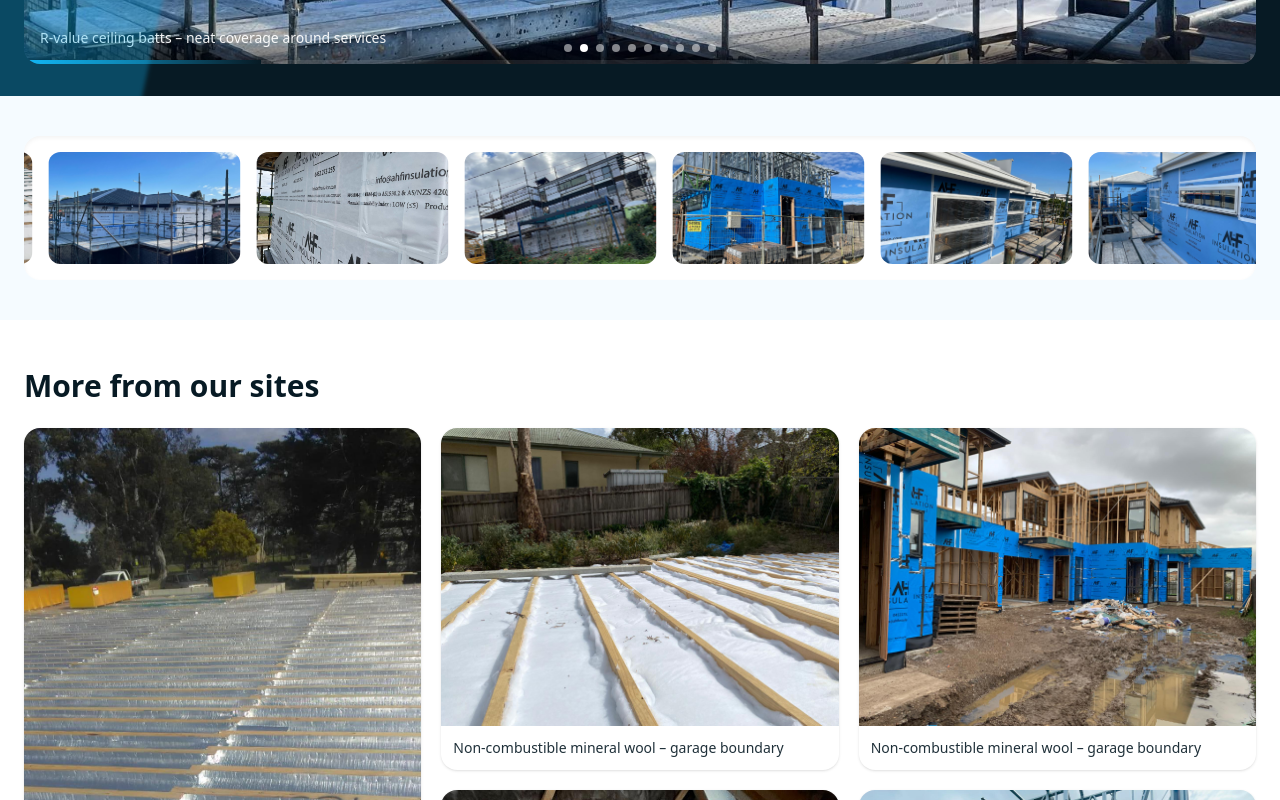
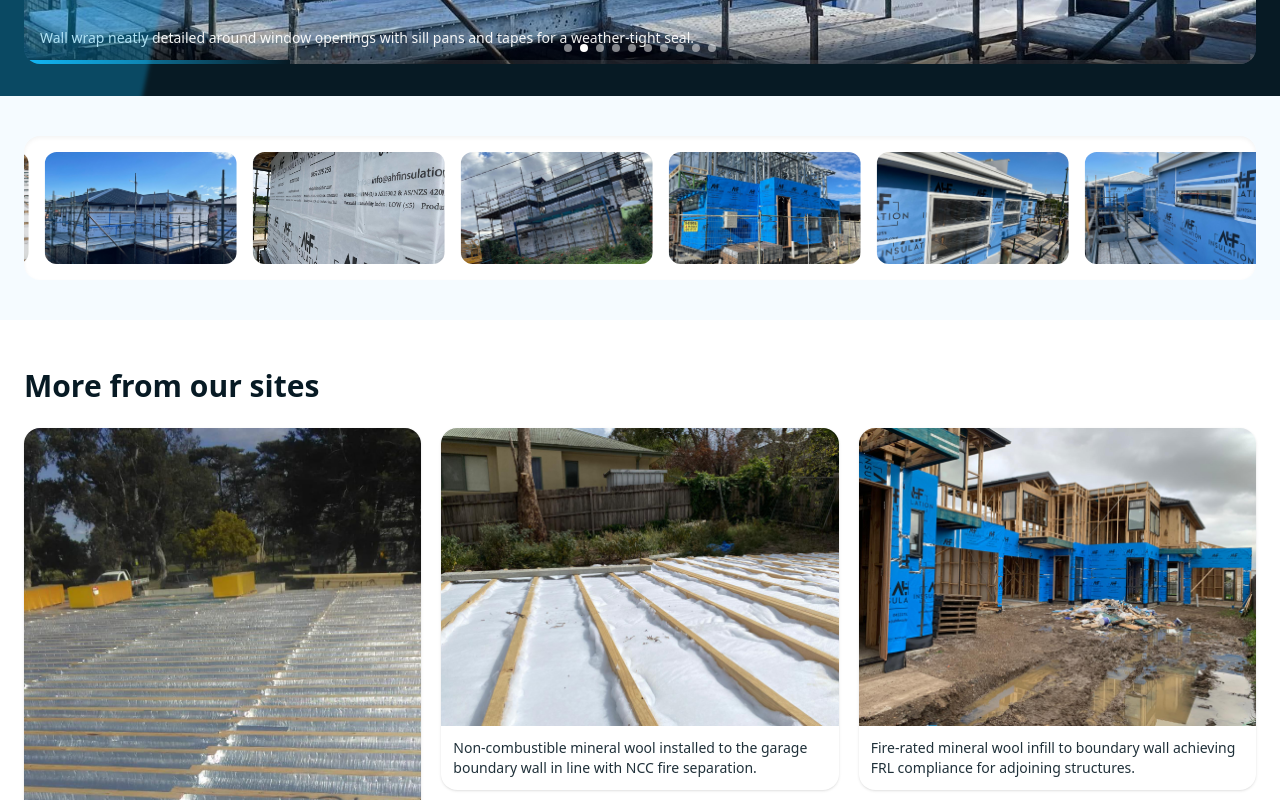
Before and after one commit to Jsamreen/AHFinsulation, a React (Vite) app in the folder frontend/: page /gallery in a window 1280 px wide. Shown: the part 780-1580 px from the top of the page. Built offline with nearby package versions, Linux system fonts and the light colour scheme.

Commit message:
fix:added captions into images on galllery page

```diff
--- a/frontend/src/pages/Gallery.jsx
+++ b/frontend/src/pages/Gallery.jsx
@@ -2,6 +2,7 @@
 import React, { useEffect, useMemo, useRef, useState } from "react";
 import { motion, AnimatePresence } from "framer-motion";
 import { ChevronLeft, ChevronRight, PlayCircle, X } from "lucide-react";
+
 
 /** ----------------------------------------------------------------
  * Add your files in /public/media/gallery and list them here.
@@ -9,138 +10,158 @@ import { ChevronLeft, ChevronRight, PlayCircle, X } from "lucide-react";
  * poster: optional poster image for videos (recommended)
  * ---------------------------------------------------------------- */
 const MEDIA = [
-  // HERO-first items appear in the slider
+  // HERO — these appear in the slider
   {
-    id: "hero-01",
+    id: "IMG-20250908-WA0046",
     type: "image",
     src: "/media/gallery/IMG-20250908-WA0046.jpg",
-    alt: "R-value ceiling batts – neat coverage around services",
+    short: "Façade wrap & tapes",
+    alt: "External wall wrap and tapes installed to the façade — weather barrier ready for cladding.",
     hero: true,
-    tags: ["residential", "ceiling"],
+    tags: ["new-build", "wrap", "envelope"],
   },
   {
-    id: "hero-01",
+    id: "IMG-20250908-WA0052",
     type: "image",
     src: "/media/gallery/IMG-20250908-WA0052.jpg",
-    alt: "R-value ceiling batts – neat coverage around services",
+    short: "Windows wrapped & sealed",
+    alt: "Wall wrap neatly detailed around window openings with sill pans and tapes for a weather-tight seal.",
     hero: true,
-    tags: ["residential", "ceiling"],
+    tags: ["new-build", "wrap", "windows"],
   },
   {
-    id: "hero-01",
+    id: "IMG-20250908-WA0064",
     type: "image",
     src: "/media/gallery/IMG-20250908-WA0064.jpg",
-    alt: "R-value ceiling batts – neat coverage around services",
+    short: "Upper-storey wrap",
+    alt: "Continuous wall wrap to the upper storey, tensioned and taped for consistent coverage.",
     hero: true,
-    tags: ["residential", "ceiling"],
+    tags: ["new-build", "wrap", "upper-storey"],
   },
   {
-    id: "hero-01",
+    id: "IMG-20250908-WA0083",
     type: "image",
     src: "/media/gallery/IMG-20250908-WA0083.jpg",
-    alt: "R-value ceiling batts – neat coverage around services",
+    short: "Façade detailing",
+    alt: "Façade wrap integrated with window flashings and taped penetrations for durable weatherproofing.",
     hero: true,
-    tags: ["residential", "ceiling"],
+    tags: ["new-build", "wrap", "flashing"],
   },
-   {
-    id: "hero-01",
+  {
+    id: "IMG-20250908-WA0086",
     type: "image",
     src: "/media/gallery/IMG-20250908-WA0086.jpg",
-    alt: "R-value ceiling batts – neat coverage around services",
+    short: "Wrap — penetrations sealed",
+    alt: "External wall wrap with services penetrations sealed and taped to maintain the air and weather barrier.",
     hero: true,
-    tags: ["residential", "ceiling"],
+    tags: ["new-build", "wrap", "services"],
   },
   {
-    id: "hero-01",
+    id: "IMG-20250908-WA0093",
     type: "image",
     src: "/media/gallery/IMG-20250908-WA0093.jpg",
-    alt: "R-value ceiling batts – neat coverage around services",
+    short: "Townhouse row — wrap",
+    alt: "Row of townhouses wrapped with AHF Insulation barrier for a continuous external envelope.",
     hero: true,
-    tags: ["residential", "ceiling"],
+    tags: ["new-build", "wrap", "multi-dwelling"],
   },
   {
-    id: "hero-01",
+    id: "IMG-20250908-WA0095",
     type: "image",
     src: "/media/gallery/IMG-20250908-WA0095.jpg",
-    alt: "R-value ceiling batts – neat coverage around services",
+    short: "Corner elevation — wrap",
+    alt: "Tensioned wrap and taped laps around a corner elevation, ready for cladding.",
     hero: true,
-    tags: ["residential", "ceiling"],
+    tags: ["new-build", "wrap", "envelope"],
   },
   {
-    id: "hero-01",
+    id: "IMG-20250908-WA0072-hero",
     type: "image",
     src: "/media/gallery/IMG-20250908-WA0072.jpg",
-    alt: "R-value ceiling batts – neat coverage around services",
+    short: "Wrap & batten stage",
+    alt: "External wrap in place with framing and battens — building envelope progressing to cladding.",
     hero: true,
-    tags: ["residential", "ceiling"],
+    tags: ["new-build", "wrap", "batten"],
   },
   {
-    id: "hero-01",
+    id: "IMG-20250908-WA0023",
     type: "image",
     src: "/media/gallery/IMG-20250908-WA0023.jpg",
-    alt: "R-value ceiling batts – neat coverage around services",
+    short: "Façade progress",
+    alt: "Site progress shot showing wrapped façades and scaffold — envelope protected from weather.",
     hero: true,
-    tags: ["residential", "ceiling"],
+    tags: ["new-build", "wrap", "progress"],
   },
   {
-    id: "hero-03",
+    id: "IMG-20250908-WA0056",
     type: "image",
     src: "/media/gallery/IMG-20250908-WA0056.jpg",
-    alt: "Acoustic wall batts – media room",
+    short: "Acoustic wall batts — media room",
+    alt: "Acoustic wall batts installed in a media room to reduce noise transfer between spaces.",
     hero: true,
-    tags: ["acoustic", "walls"],
+    tags: ["acoustic", "walls", "media-room"],
+  },
+
+  // GRID — the rest of the gallery
+  {
+    id: "IMG-20250908-WA0021",
+    type: "image",
+    src: "/media/gallery/IMG-20250908-WA0021.jpg",
+    short: "Old insulation removal — roof space",
+    alt: "Safe removal and bagging of old roof insulation prior to vacuum clean and new batts installation.",
+    tags: ["removal", "roof", "residential"],
   },
   {
-    id: "g-01",
+    id: "IMG-20250908-WA0028",
     type: "image",
-    src: "/media/gallery/IMG-20250908-WA0021.jpg",
-    alt: "Old insulation safe removal – roof space",
-    tags: ["removal", "residential"],
+    src: "/media/gallery/IMG-20250908-WA0028.jpg",
+    short: "Thermal wall batts — renovation",
+    alt: "R2.7 thermal wall batts installed during renovation to boost comfort and energy efficiency.",
+    tags: ["walls", "renovation", "residential"],
+  },
+  // {
+  //   id: "ahfsite1-video",
+  //   type: "video",
+  //   src: "/media/gallery/ahfsite1.mp4",
+  //   poster: "/media/gallery/roof-clean-poster.jpg",
+  //   short: "Timelapse — roof clean & prep",
+  //   alt: "Timelapse of roof space clean-up before installing new ceiling batts.",
+  //   tags: ["removal", "timelapse"],
+  // },
+  {
+    id: "IMG-20250908-WA0044",
+    type: "image",
+    src: "/media/gallery/IMG-20250908-WA0044.jpg",
+    short: "Mineral wool — garage boundary",
+    alt: "Non-combustible mineral wool installed to the garage boundary wall in line with NCC fire separation.",
+    tags: ["fire-resistant", "garage", "ncc"],
   },
   {
-    id: "g-02",
+    id: "IMG-20250908-WA0050",
     type: "image",
-    src: "/media/gallery/IMG-20250908-WA0028.jpg",
-    alt: "Thermal wall batts – renovation",
-    tags: ["walls", "residential"],
-  },
-//   {
-//     id: "g-03",
-//     type: "video",
-//     src: "/media/gallery/ahfsite1.mp4",
-//     poster: "/media/gallery/roof-clean-poster.jpg",
-//     alt: "Roof space clean-up before new batts",
-//     tags: ["removal"],
-//   },
-  {
-    id: "g-04",
-    type: "image",
-    src: "/media/gallery/IMG-20250908-WA0044.jpg",
-    alt: "Non-combustible mineral wool – garage boundary",
-    tags: ["fire-resistant", "garage"],
+    src: "/media/gallery/IMG-20250908-WA0050.jpg",
+    short: "Wall wrap & batts — new build",
+    alt: "External wall wrap and thermal wall batts installed as part of a full building envelope package.",
+    tags: ["wrap", "new-build", "walls"],
   },
   {
-    id: "g-05",
+    id: "IMG-20250908-WA0048",
     type: "image",
-    src: "/media/gallery/IMG-20250908-WA0050.jpg",
-    alt: "Wall wrap & batts – new build",
-    tags: ["wrap", "new-build"],
+    src: "/media/gallery/IMG-20250908-WA0048.jpg",
+    short: "Mineral wool — fire-rated wall",
+    alt: "Fire-rated mineral wool infill to boundary wall achieving FRL compliance for adjoining structures.",
+    tags: ["fire-rated", "garage", "ncc"],
   },
   {
-    id: "g-04",
-    type: "image",
-    src: "/media/gallery/IMG-20250908-WA0048.jpg",
-    alt: "Non-combustible mineral wool – garage boundary",
-    tags: ["fire-resistant", "garage"],
-  },
-  {
-    id: "g-05",
+    id: "IMG-20250908-WA0072",
     type: "image",
     src: "/media/gallery/IMG-20250908-WA0072.jpg",
-    alt: "Wall wrap & batts – new build",
-    tags: ["wrap", "new-build"],
+    short: "Wrap & batts — envelope",
+    alt: "Wall wrap and thermal batts working together to improve the building’s thermal envelope.",
+    tags: ["wrap", "new-build", "envelope"],
   },
 ];
+
 
 /* =========================== PAGE =========================== */
 
```
